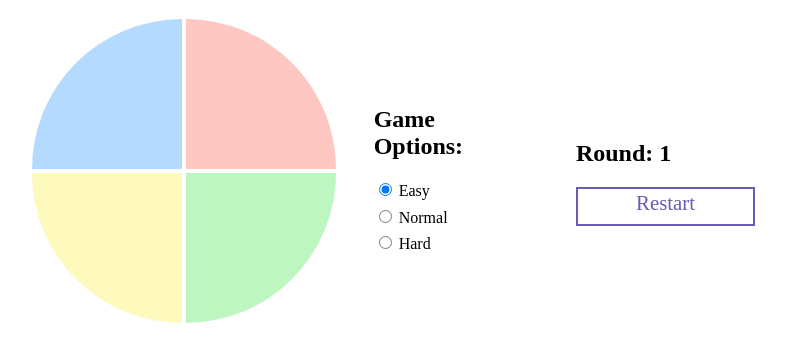
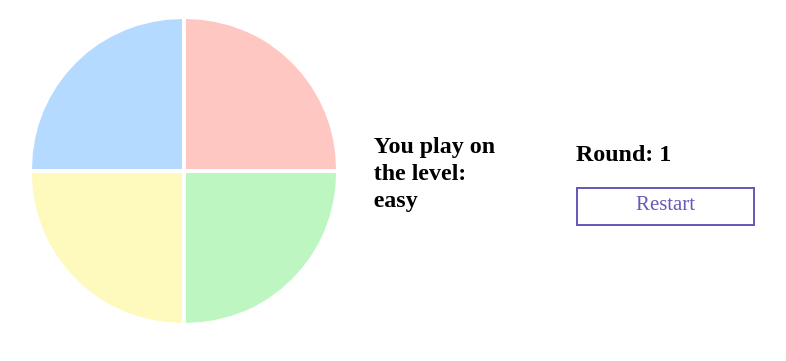
Before and after one commit to AlenaMaer/simon-game, a plain HTML site: page index.html in a window 1280 px wide. Both pictures are taken after a click on the button "Start". Shown: the part 61-422 px from the top of the page, without its empty margins (254-1040 px from the left). Drawn offline with nearby package versions, Linux system fonts and the light colour scheme.

Commit message:
level settings

```diff
--- a/app.js
+++ b/app.js
@@ -33,7 +33,6 @@ const app = new Vue({
         // Генерируем последовательность случайных кнопок
         getSequence(){
                 let elem = this.getRandButton();
-                console.log(elem);
                 this.sequence.push(elem);
                 return this.sequence;
         },
--- a/index.html
+++ b/index.html
@@ -4,6 +4,7 @@
     <meta charset="UTF-8">
     <meta http-equiv="X-UA-Compatible" content="IE=edge">
     <meta name="viewport" content="width=device-width, initial-scale=1.0">
+    <link rel="shortcut icon" href="/simon-music-game/favicon.ico" type="image/x-icon">
     <link rel="stylesheet" href="style.css">
     <title>Simon Game</title>
 </head>
@@ -24,7 +25,8 @@
                  v-bind:class="{ active: bottomRight }"></div>
             </div>
         </div>
-        <div class="game-options">
+        <div v-show="round" class="game-options"><h2>You play on the level: {{level}}</h2></div>
+        <div v-show="!round" class="game-options">
             <h2>Game Options:</h2>
             <div>
                 <input type="radio" value="easy" v-model="level" checked>
```
